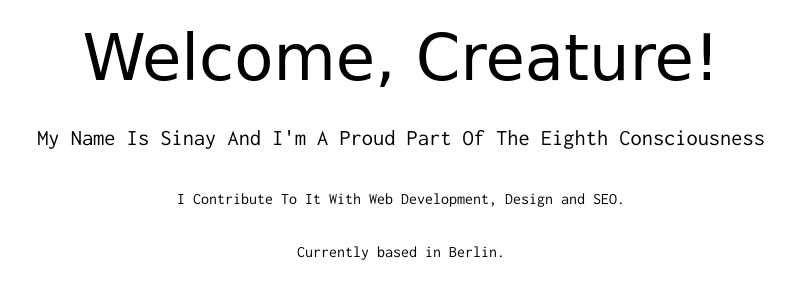
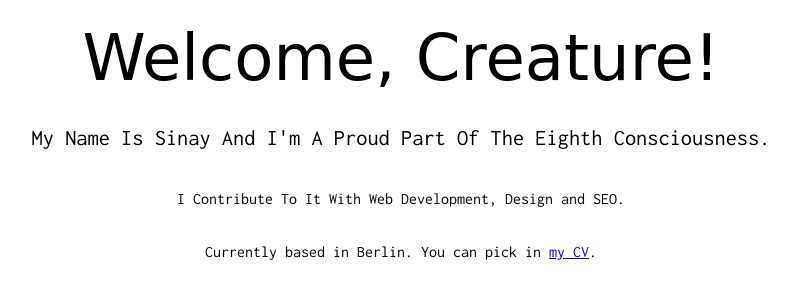
Before and after one commit to sinayblumin/sinayblumin.github.io, a plain HTML site: page index.html in a window 1280 px wide. Shown: the top 293 px of the page, without its empty margins (239-1036 px from the left). Drawn offline with Linux system fonts and the light colour scheme; a web font is replaced by a local one.

Commit message:
added CV

```diff
--- a/index.html
+++ b/index.html
@@ -18,9 +18,9 @@
 
           <div id="content">
             <h1>Welcome, Creature!</h1>
-            <h2>My Name Is Sinay And I'm A Proud Part Of The Eighth Consciousness</h2>
+            <h2>My Name Is Sinay And I'm A Proud Part Of The Eighth Consciousness.</h2>
             <p>I Contribute To It With Web Development, Design and SEO.</p>
-            <p>Currently based in Berlin.</p>
+            <p>Currently based in Berlin. You can pick in <a href="/Sinay_CV_Eng.pdf">my CV</a>.</p>
             <p class="icons">
               <a target="_blank" href="https://github.com/sinayblumin"><i class="fa fa-github" aria-hidden="true"></i></a>
               <a target="_blank" href="https://twitter.com/sinayblumin"><i class="fa fa-twitter" aria-hidden="true"></i></a>
```
Also changed, not shown: 1 other file.
